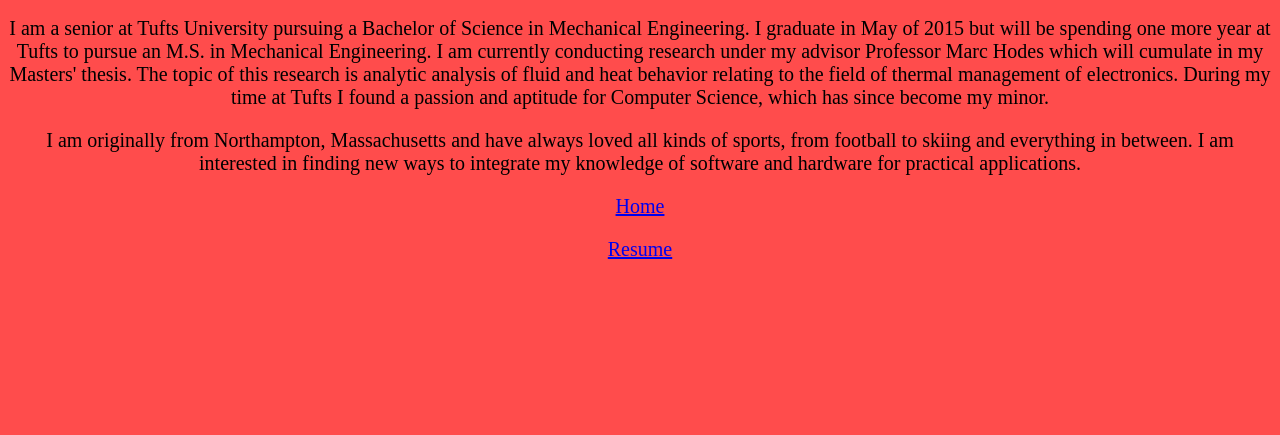
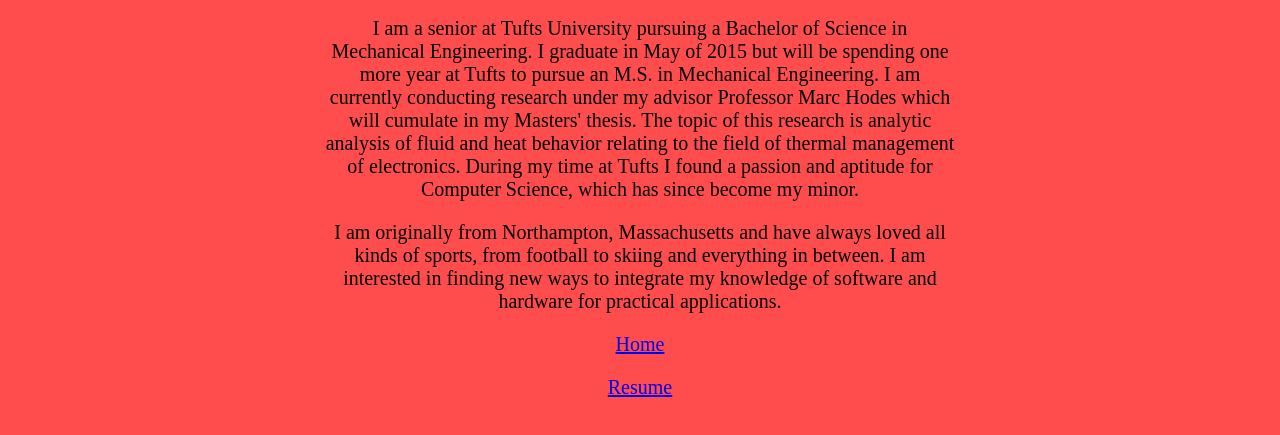
Before and after one commit to dkane03/dkane03.github.io, a plain HTML site: page bio.html in a window 1280 px wide. Shown: the part 75-510 px from the top of the page. Drawn offline with Linux system fonts and the light colour scheme.

Commit message:
Margins on bio page

```diff
--- a/style.css
+++ b/style.css
@@ -29,7 +29,8 @@
 #bio{
     text-align: center;
     font-size: 125%;
-    margin-left: 0%;
+    margin-left: 25%;
+    margin-right: 25%
 }
 
 .links{
```
